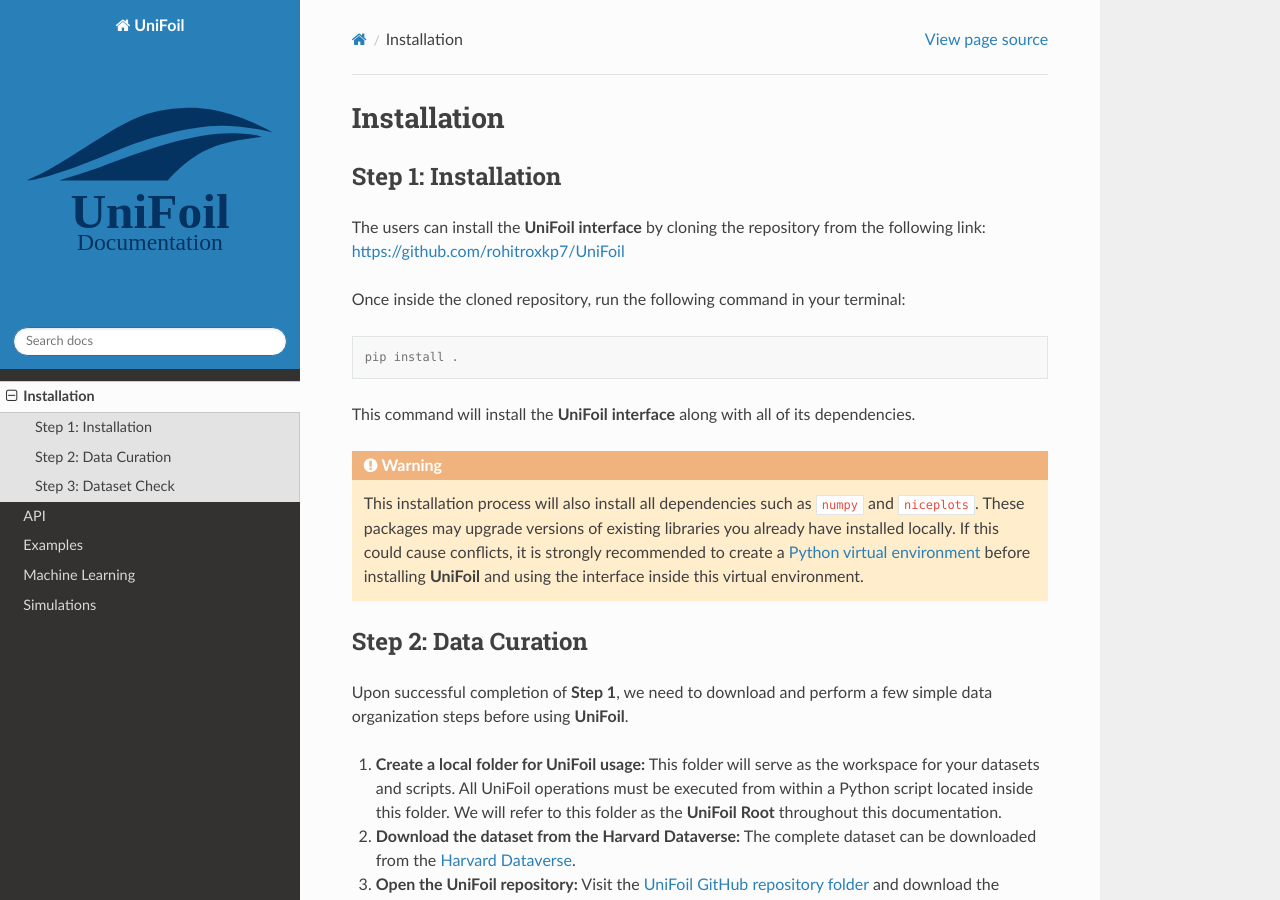
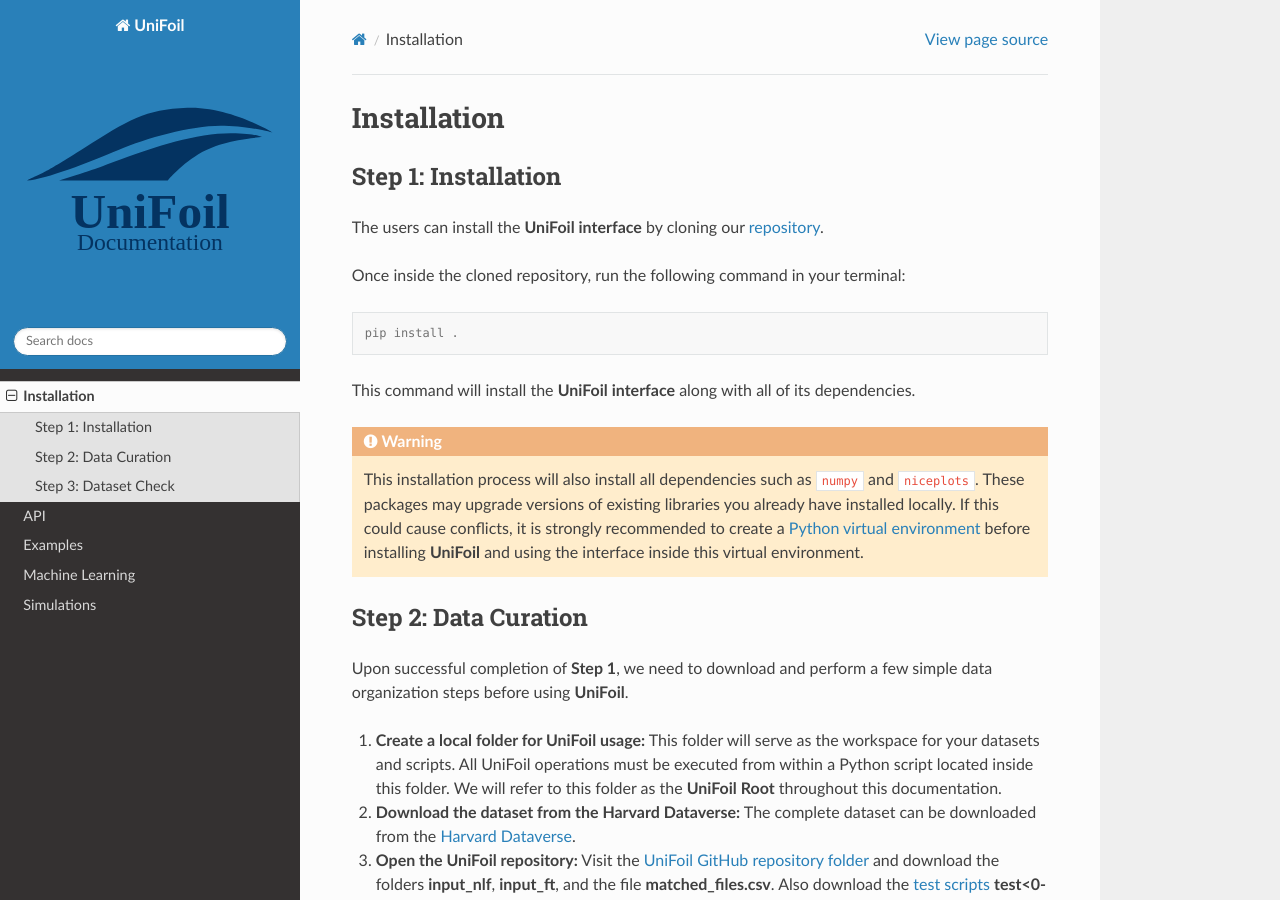
Before and after one commit to BenjaminMelanson/unifoilDocs, a Sphinx documentation site: the page built from docs/source/installation.rst, in a window 1280 px wide and 900 px high. Built offline with Sphinx 7.4.7 and the Read the Docs theme 3.1.0, drawn with Linux system fonts in a browser that asks for light colours.

Commit message:
Update installation instructions for UniFoil interface

```diff
--- a/docs/source/installation.rst
+++ b/docs/source/installation.rst
@@ -4,8 +4,7 @@
 Step 1: Installation
 -----------------------
 
-The users can install the **UniFoil interface** by cloning the repository from the following link:
-`<https://github.com/rohitroxkp7/UniFoil>`_
+The users can install the **UniFoil interface** by cloning our `repository <https://github.com/rohitroxkp7/UniFoil>`_.
 
 Once inside the cloned repository, run the following command in your terminal:
 
```
